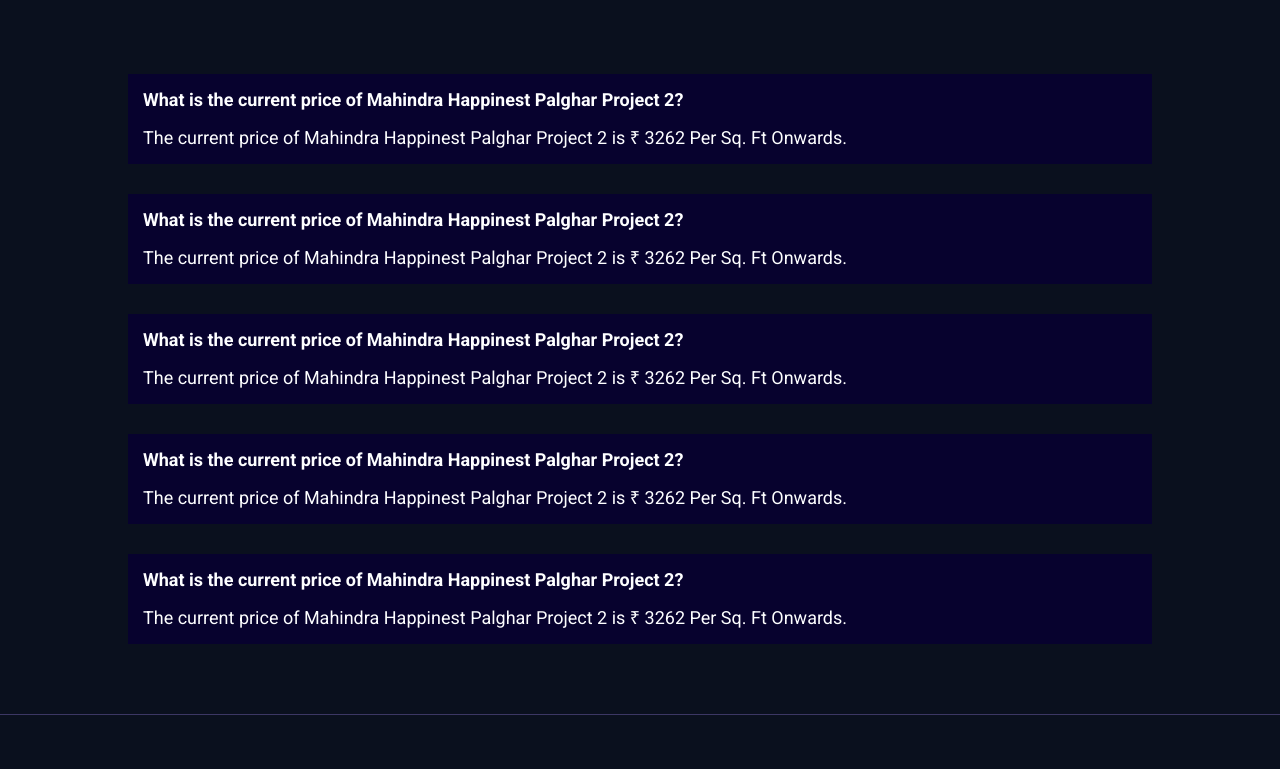
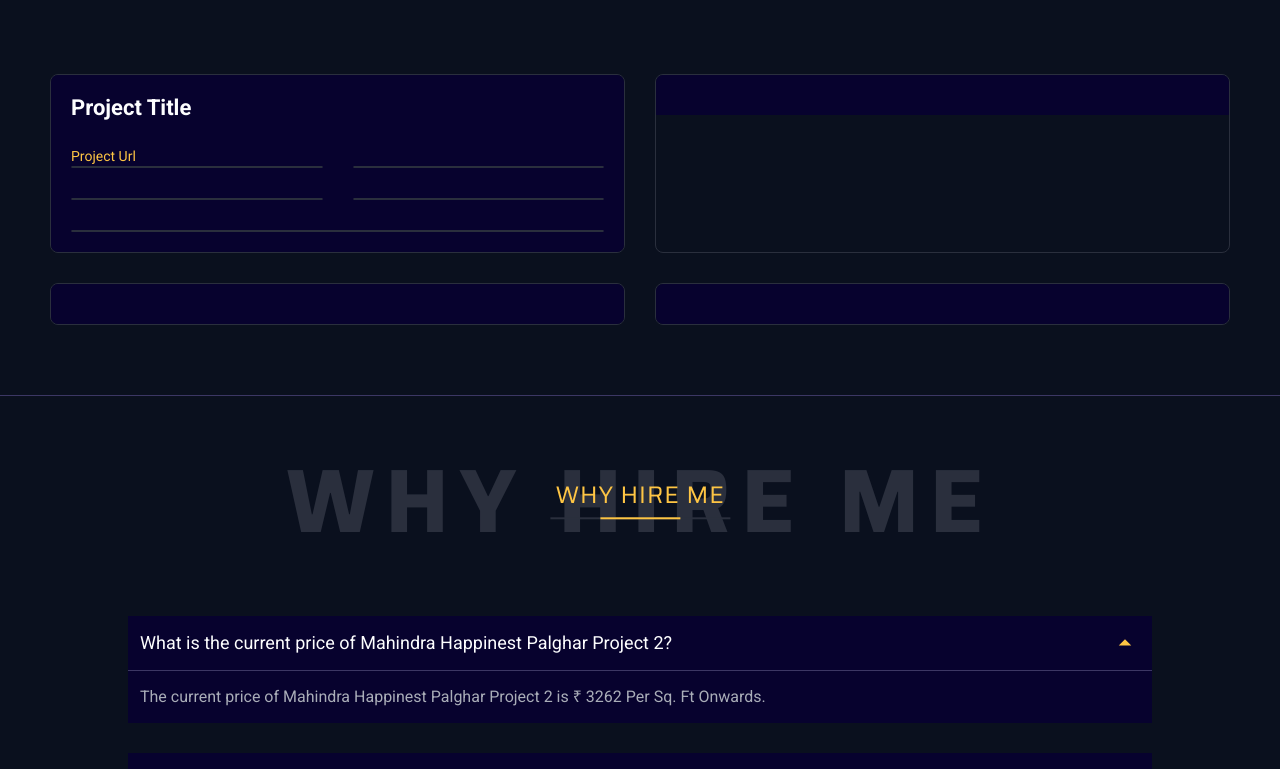
Before and after one commit to kamleshyad/next-portfolio, a Next.js app: page / in a window 1280 px wide. Shown: the part 2420-3189 px from the top of the page. Built offline with nearby package versions, Linux system fonts and the light colour scheme.

Commit message:
accordian added

```diff
--- a/app/(pages)/(home)/page.jsx
+++ b/app/(pages)/(home)/page.jsx
@@ -29,16 +29,16 @@
                     <Skillsec />
                 </MainTemplate>
             </section>
+            <section className={styles.projectsec} aria-labelledby='Project'>
+                <MainTemplate container="lg-">
+                    <Sectiontitle title="Projects" id="Project"/>
+                    <Projectsec />
+                </MainTemplate>
+            </section>
             <section className={styles.hireme} aria-labelledby='hire-me'>
                 <MainTemplate container="lg-">
                     <Sectiontitle title="Why Hire Me" id="hire-me"/>
                     <Accordian width="1024px"/>
-                </MainTemplate>
-            </section>
-            <section className={styles.projectsec} aria-labelledby='Project'>
-                <MainTemplate container="lg-">
-                    <Sectiontitle title="Projects" id="Project"/>
-                    <Projectsec />
                 </MainTemplate>
             </section>
         </>
--- a/app/_components/atoms/accordian/Accordian.jsx
+++ b/app/_components/atoms/accordian/Accordian.jsx
@@ -1,53 +1,45 @@
+'use client';
+
+import { useState } from 'react';
+import { TriangleShapeIcon } from '../icons/Icons';
+
 import styles from './accordian.module.scss';
+import { FAQDATA } from '@/app/utils/Constant';
 
 export const Accordian = ({width = '1024px'}) => {
+
+    const [ activeIndex, setActiveIndex ] = useState(0);
+
+    const handleToggle = (f_id) => {
+        return(
+            setActiveIndex(f_id === activeIndex ? null : f_id)
+        )
+    }
+
     return (
         <div className={styles.accordiansec} style={{width: `min(${width}, 96%)`, margin: '0 auto'}}>
-            <div className={styles.acclist}>
-                <div className={styles.title}>
-                    <h4>What is the current price of Mahindra Happinest Palghar Project 2?</h4>
-                    <span class="iconbox"></span>
-                </div>
-                <div className={styles.content}>
-                    <p>The current price of Mahindra Happinest Palghar Project 2 is ₹ 3262 Per Sq. Ft Onwards.</p>
-                </div>
-            </div>
-            <div className={styles.acclist}>
-                <div className={styles.title}>
-                    <h4>What is the current price of Mahindra Happinest Palghar Project 2?</h4>
-                    <span class="iconbox"></span>
-                </div>
-                <div className={styles.content}>
-                    <p>The current price of Mahindra Happinest Palghar Project 2 is ₹ 3262 Per Sq. Ft Onwards.</p>
-                </div>
-            </div>
-            <div className={styles.acclist}>
-                <div className={styles.title}>
-                    <h4>What is the current price of Mahindra Happinest Palghar Project 2?</h4>
-                    <span class="iconbox"></span>
-                </div>
-                <div className={styles.content}>
-                    <p>The current price of Mahindra Happinest Palghar Project 2 is ₹ 3262 Per Sq. Ft Onwards.</p>
-                </div>
-            </div>
-            <div className={styles.acclist}>
-                <div className={styles.title}>
-                    <h4>What is the current price of Mahindra Happinest Palghar Project 2?</h4>
-                    <span class="iconbox"></span>
-                </div>
-                <div className={styles.content}>
-                    <p>The current price of Mahindra Happinest Palghar Project 2 is ₹ 3262 Per Sq. Ft Onwards.</p>
-                </div>
-            </div>
-            <div className={styles.acclist}>
-                <div className={styles.title}>
-                    <h4>What is the current price of Mahindra Happinest Palghar Project 2?</h4>
-                    <span class="iconbox"></span>
-                </div>
-                <div className={styles.content}>
-                    <p>The current price of Mahindra Happinest Palghar Project 2 is ₹ 3262 Per Sq. Ft Onwards.</p>
-                </div>
-            </div>
+            {
+                FAQDATA.map(( faq ) => {
+
+                    const {f_id, faqQuestion, faqAnswer} = faq;
+                    const isActive = activeIndex === f_id;
+                    return(
+                        <div className={styles.acclist} key={f_id}>
+                            <div className={styles.title} onClick={ ()=> handleToggle(f_id) }>
+                                <h4>{faqQuestion}</h4>
+                                <span className={`${isActive ? styles.rotate: undefined}`}><TriangleShapeIcon /></span>
+                            </div>
+                            {
+                                isActive && (
+                                    <div className={`${styles.content} ${isActive ? ` ${styles.active}` : ''}`}>
+                                        <p>{faqAnswer}</p>
+                                    </div>
+                                )
+                            }
+                        </div>
+                    )
+                })
+            }
         </div>
     )
 }
--- a/app/_components/atoms/accordian/accordian.module.scss
+++ b/app/_components/atoms/accordian/accordian.module.scss
@@ -1,6 +1,19 @@
 .accordiansec{@include d-flex(30px, row, wrap);
-    .acclist{width: 100%;
-        .title{background: $color-blue; padding: 15px 15px 0 15px;}
-        .content{background: $color-blue; padding: 15px;}
+    .acclist{width: 100%; border-radius: 8px;
+        .title{background: $color-blue; padding: 12px; @include d-flex(15px, row, nowrap); justify-content: space-between;  cursor: pointer;
+            h4{@include text-style(18px, $color-white, 400, 30px);}
+            span{width: 30px; height: 30px;
+                svg{font-size: 30px;}
+            }
+            .rotate { transform: rotate(180deg); transition: transform 0.3s ease; }
+        }
+        .content{background: $color-blue; overflow: hidden; max-height: 0; opacity: 0; transition: max-height 0.4s ease, opacity 0.4s ease;
+            p{@include text-style(16px, $color-lightgrey, 400, 28px); border-top: 1px solid $color-border; padding: 12px; }
+
+        }
+        .content.active {
+            max-height: 500px;
+            opacity: 1;
+          }
     }
 }
--- a/app/_components/atoms/icons/Icons.jsx
+++ b/app/_components/atoms/icons/Icons.jsx
@@ -140,3 +140,9 @@
         <svg xmlns="http://www.w3.org/2000/svg" height="1em" viewBox="0 -960 960 960" width="1em" fill="#a9adb8"><path d="M160-160q-33 0-56.5-23.5T80-240v-480q0-33 23.5-56.5T160-800h640q33 0 56.5 23.5T880-720v480q0 33-23.5 56.5T800-160H160Zm320-280L160-640v400h640v-400L480-440Zm0-80 320-200H160l320 200ZM160-640v-80 480-400Z"/></svg>
     )
 }
+
+export const TriangleShapeIcon = () => {
+    return (
+        <svg xmlns="http://www.w3.org/2000/svg" height="1em" width="1em" viewBox="0 -960 960 960" fill="#fec544"><path d="M480-360 280-560h400L480-360Z"></path></svg>
+    )
+}
--- /dev/null
+++ b/app/utils/Constant.jsx
@@ -0,0 +1,8 @@
+export const FAQDATA = [
+    { f_id: 0, faqQuestion : "What is the current price of Mahindra Happinest Palghar Project 2?", faqAnswer : "The current price of Mahindra Happinest Palghar Project 2 is ₹ 3262 Per Sq. Ft Onwards."},
+    { f_id: 1, faqQuestion : "What is the price of units (1,2 BHK) in Mahindra Happinest Palghar Project 2?", faqAnswer : "In Mahindra Happinest Palghar Project 2, units (1,2 BHK) price starts around ₹ 3262 Per Sq. Ft Onwards depending on the features you choose."},
+    { f_id: 2, faqQuestion : "Is Mahindra Happinest Palghar Project 2 Rera approved?", faqAnswer : "Yes, Mahindra Happinest Palghar Project 2 is RERA approved and RERA for Mahindra Happinest Palghar Project 2 is P99000026225."},
+    { f_id: 3, faqQuestion : "Where to Get / Download Mahindra Happinest Palghar Project 2 Brochure?", faqAnswer : "You can easily download the Mahindra Happinest Palghar Project 2 brochure from our official website or request one from our sales team."},
+    { f_id: 4, faqQuestion : "What are the Key Features of Mahindra Happinest Palghar Project 2?", faqAnswer : "Mahindra Happinest Palghar Project 2 offers a range of key features including Acrylic Emulsion, Vitrified Tiles, Vitrified Tiles, Acrylic Emulsion, Vitrified Tiles, RCC Frame Structure."},
+    { f_id: 5, faqQuestion : "Where is Mahindra Happinest Palghar Project 2 Located in Mumbai?", faqAnswer : "Mahindra Happinest Palghar Project 2 is located in Palghar within the city of Mumbai. Mahindra Happinest Palghar Project 2 is located in Palghar within the city of Mumbai. Mahindra Happinest Palghar Project 2 is located in Palghar within the city of Mumbai. Mahindra Happinest Palghar Project 2 is located in Palghar within the city of Mumbai."}
+]
```
